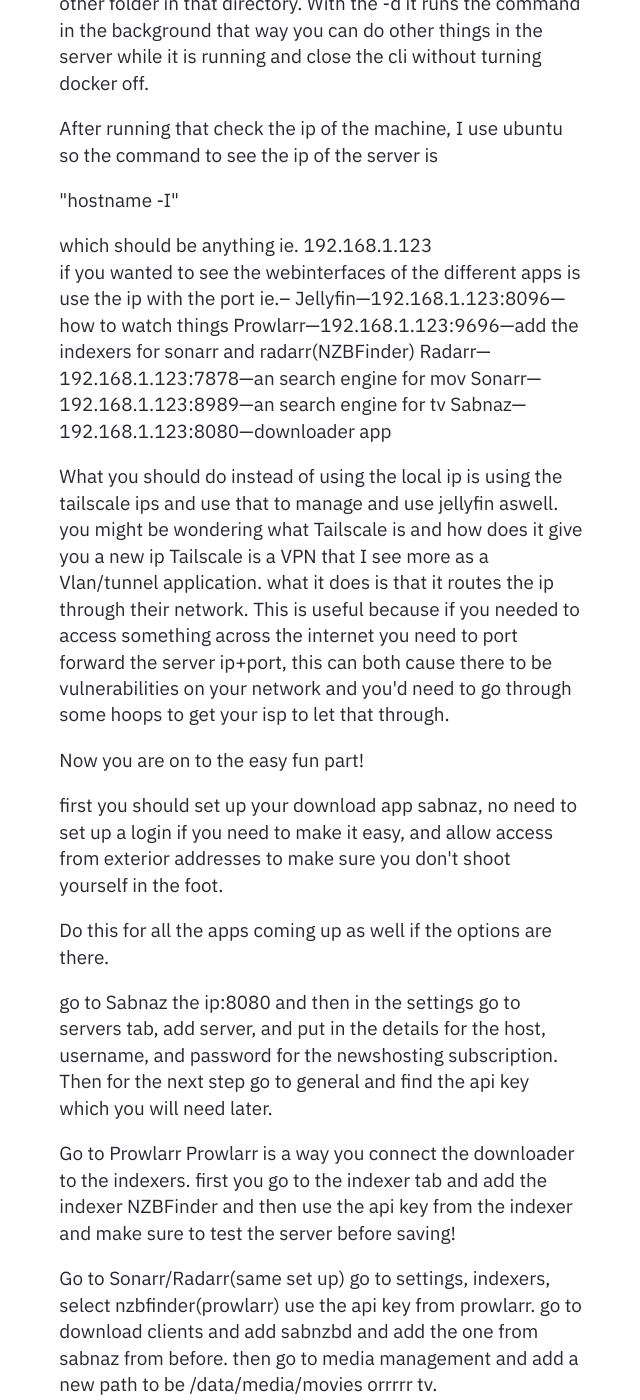
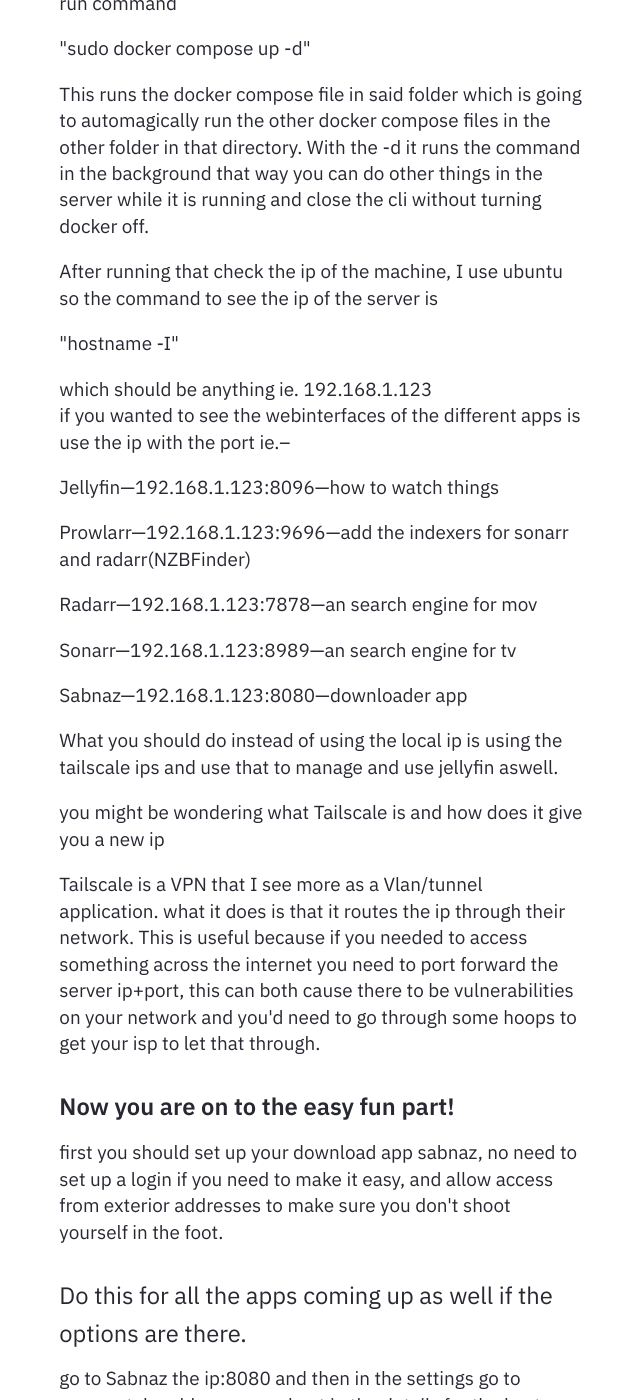
Before and after one commit to Dieselrez/Publishing, a Jekyll site: the page built from _notes/Public/Argonaunt.md, in a window 1280 px wide and 1400 px high, scrolled down 1409 px. Shown: the whole window, without its empty margins (319-959 px from the left). Built offline with Jekyll 4.4.1, drawn with Linux system fonts in a browser that asks for light colours; some of the changed text lies outside the part shown.

Commit message:
vault backup: 2025-06-29 00:45:56

```diff
--- a/_notes/Public/Argonaunt.md
+++ b/_notes/Public/Argonaunt.md
@@ -7,15 +7,14 @@ permalink: /Argonaunt
 Set up and installation of Argonaunt server
 
 Necessary Preparations:
-	Have subscription to newshosting site/one that supports this type of server...
-	Have Subscription to NZBFinder, like newshosting but different.
-	Have server with sufficent storage/NAS available.
-	Install Docker & Docker Compose onto the server per Docker's wiki--check by running hello world
-	Install Tailscale per their wiki--make sure it works by checking web client
-
+- Have subscription to newshosting site/one that supports this type of server...
+- Have Subscription to NZBFinder, like newshosting but different.
+- Have server with sufficent storage/NAS available.
+- Install Docker & Docker Compose onto the server per Docker's wiki--check by running hello world
+- Install Tailscale per their wiki--make sure it works by checking web client
 
 How to set it up, use this folder thing \\
-	:"Docker for Conner"\\
+:"Docker for Conner"\\
 What is inside of it\\
 
 	mnt(folder)
@@ -52,34 +51,41 @@ After running that check the ip of the machine, I use ubuntu so the command to s
 which should be anything ie. 192.168.1.123
 if you wanted to see the webinterfaces of the different apps is use the ip with the port
 ie.--
-	Jellyfin---192.168.1.123:8096---how to watch things
-	Prowlarr---192.168.1.123:9696---add the indexers for sonarr and radarr(NZBFinder)
-	Radarr---192.168.1.123:7878---an search engine for mov
-	Sonarr---192.168.1.123:8989---an search engine for tv
-	Sabnaz---192.168.1.123:8080---downloader app
+
+Jellyfin---192.168.1.123:8096---how to watch things
+
+Prowlarr---192.168.1.123:9696---add the indexers for sonarr and radarr(NZBFinder)
+
+Radarr---192.168.1.123:7878---an search engine for mov
+
+Sonarr---192.168.1.123:8989---an search engine for tv
+
+Sabnaz---192.168.1.123:8080---downloader app
 
 What you should do instead of using the local ip is using the tailscale ips and use that to manage and use jellyfin aswell.
-	you might be wondering what Tailscale is and how does it give you a new ip
-	Tailscale is a VPN that I see more as a Vlan/tunnel application. what it does is that it routes the ip through their network. This is useful because if you needed to access something across the internet you need to port forward the server ip+port, this can both cause there to be vulnerabilities on your network and you'd need to go through some hoops to get your isp to let that through.
 
-Now you are on to the easy fun part!
+you might be wondering what Tailscale is and how does it give you a new ip
+
+Tailscale is a VPN that I see more as a Vlan/tunnel application. what it does is that it routes the ip through their network. This is useful because if you needed to access something across the internet you need to port forward the server ip+port, this can both cause there to be vulnerabilities on your network and you'd need to go through some hoops to get your isp to let that through.
+
+#### Now you are on to the easy fun part!
 
 first you should set up your download app sabnaz,
 no need to set up a login if you need to make it easy, and allow access from exterior addresses to make sure you don't shoot yourself in the foot.
 
-Do this for all the apps coming up as well if the options are there.
+##### Do this for all the apps coming up as well if the options are there.
 
 go to Sabnaz the ip:8080 and then in the settings go to servers tab, add server, and put in the details for the host, username, and password for the newshosting subscription.
 Then for the next step go to general and find the api key which you will need later.
 
-Go to Prowlarr
+#### Go to Prowlarr
 Prowlarr is a way you connect the downloader to the indexers.
 first you go to the indexer tab and add the indexer NZBFinder and then use the api key from the indexer and make sure to test the server before saving!
 
-Go to Sonarr/Radarr(same set up)
+#### Go to Sonarr/Radarr(same set up)
 go to settings, indexers, select nzbfinder(prowlarr) use the api key from prowlarr. go to download clients and add sabnzbd and add the one from sabnaz from before. then go to media management and add a new path to be /data/media/movies orrrrr tv.
 
-Finally Jellyfin!
+#### Finally Jellyfin!
 
 just set up like you would for anything, good user/pass, then when you get to the server put in the tailscale ip into the thing with port :8096 at the end and it should work perfect.
 
```
